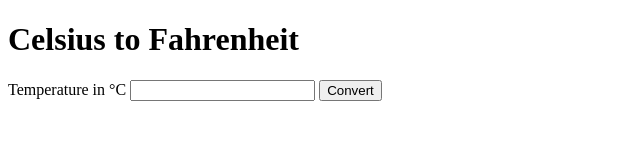
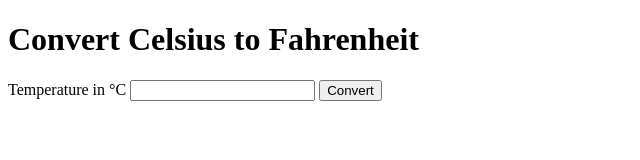
Before and after one commit to DevGup/Temperture, a plain HTML site: page site/index.html in a window 1280 px wide. Shown: the whole page, without its empty margins (0-640 px from the left). Drawn offline with Linux system fonts and the light colour scheme.

Commit message:
Clarify the converter heading

```diff
--- a/site/index.html
+++ b/site/index.html
@@ -6,7 +6,7 @@
   <title>Temperature Converter</title>
 </head>
 <body>
-  <h1>Celsius to Fahrenheit</h1>
+  <h1>Convert Celsius to Fahrenheit</h1>
 
   <form id="converter">
     <label for="celsius">Temperature in °C</label>
```
